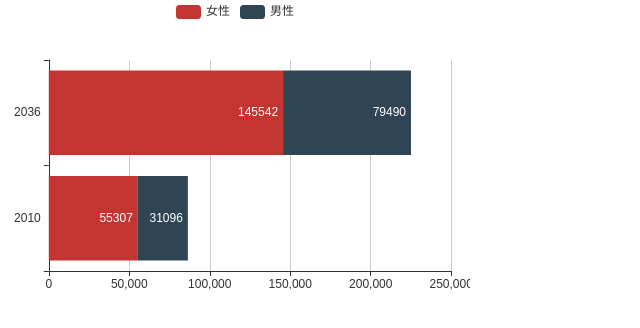
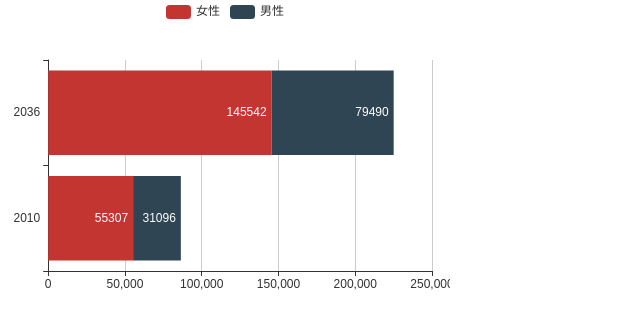
Before and after one commit to kimwong1018/honpro2, a plain HTML site: page index.html in a window 1280 px wide. Shown: the whole page, without its empty margins (0-640 px from the left). Drawn offline with nearby package versions, Linux system fonts and the light colour scheme.

Commit message:
Update index.html

```diff
--- a/index.html
+++ b/index.html
@@ -12,7 +12,7 @@
 <body>
        <!-- 为ECharts准备一个具备大小（宽高）的Dom -->
          <!--chart2-->
-                <div id="main2" style="width: 470px;height:300px;"></div>
+                <div id="main2" style="width: 450px;height:300px;"></div>
     <script type="text/javascript">
         $(function() {
             var myChart2 = echarts.init(document.getElementById('main2'));
```
